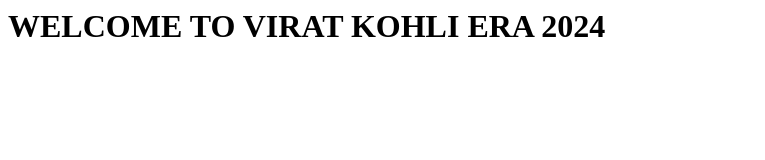
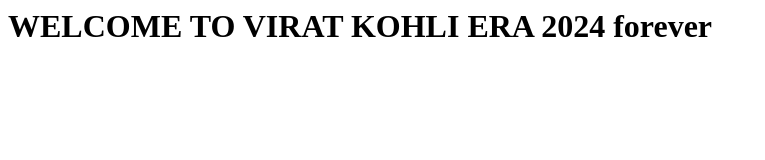
Before and after one commit to srinu746/mydocker-jenkins, a plain HTML site: page index.html in a window 1280 px wide. Shown: the whole page, without its empty margins (0-765 px from the left). Drawn offline with Linux system fonts and the light colour scheme.

Commit message:
Update index.html

```diff
--- a/index.html
+++ b/index.html
@@ -1 +1 @@
-<h1>WELCOME TO VIRAT KOHLI ERA 2024</h1>
+<h1>WELCOME TO VIRAT KOHLI ERA 2024 forever</h1>
```
